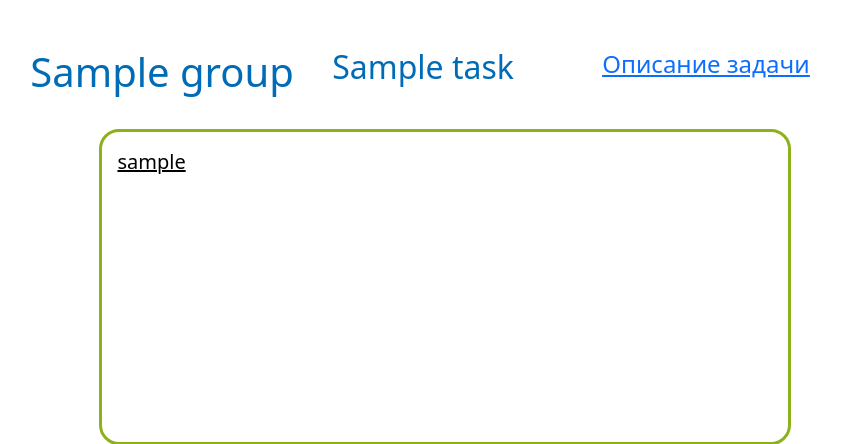
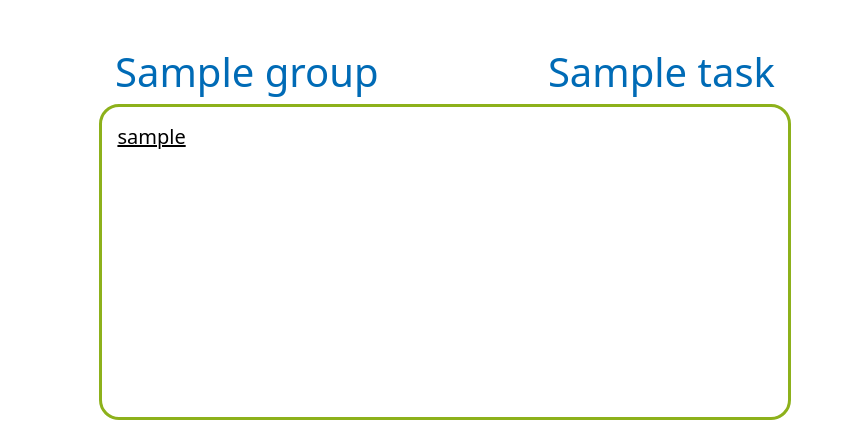
Before and after one commit to alsumukhamedova/ProgrammingSchool, a Django app: template aggregation_system/server/web_client/templates/groupStatistic.html in a window 1280 px wide. Shown: the part 92-536 px from the top of the page, without its empty margins (195-1036 px from the left). Run offline with Django 3.2, Linux system fonts and the light colour scheme; the template is opened without the code that fills it: most values are stand-ins (such as "Sample title", 1, 10 or a date in 2020).

Commit message:
deleted unnecessary button

```diff
--- a/aggregation_system/server/web_client/templates/groupStatistic.html
+++ b/aggregation_system/server/web_client/templates/groupStatistic.html
@@ -40,12 +40,12 @@
     </div>
 </header>
 <section class="col-8 container">
-    <div class="d-flex justify-content-between flex-row">
+    <div class="d-flex justify-content-around w-100 flex-row">
         <h1 class="text-blue mt-5">{{ group.name }}</h1>
-        <h2 class="text-blue mt-5">{{ task.name }}</h2>
-        <h4 class="addGroup text-blue"
-            style="visibility: {% if disable_task_descr %}hidden{% else %}visible{% endif %}"><a
-                href="/teacher/tasks/{{ task.id }}"><u>Описание задачи</u></a></h4>
+        <h1 class="text-blue mt-5">{{ task.name }}</h1>
+{#        <h4 class="addGroup text-blue"#}
+{#            style="visibility: {% if disable_task_descr %}hidden{% else %}visible{% endif %}"><a#}
+{#                href="/teacher/tasks/{{ task.id }}"><u>Описание задачи</u></a></h4>#}
     </div>
     <div class="col-10 d-flex flex-column tasksContainer align-content-flex-start">
         <div class="" id="taskNames">
```
